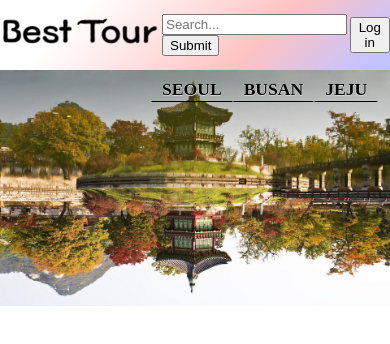
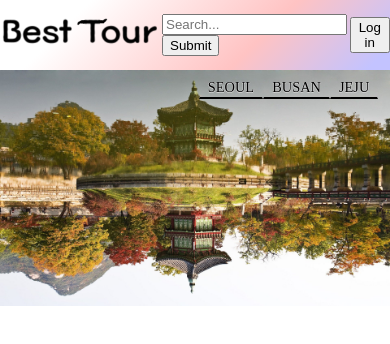
Before and after one commit to good-jinu/trip, a Vue app in the folder client/: page / in a window 390 px wide. Shown: the top 344 px of the page. Built offline with nearby package versions, Linux system fonts and the light colour scheme; a web font is replaced by a local one.

Commit message:
Home.vue 스타일링2

```diff
--- a/client/src/views/Home.vue
+++ b/client/src/views/Home.vue
@@ -1,6 +1,6 @@
 <template>
   <div class="full">
-      <img class="image" src="./images/mainImage.jpg" alt="">
+      <img class="mainImage" src="./images/mainImage.jpg" alt="">
       <div class="homeMain">
           <div div class="recommendBtn"
           v-for="item in this.$store.state.places"
@@ -36,7 +36,7 @@ export default {
     position: relative;
 }
 
-.image{
+.mainImage{
 width: 100%;
 }
 
@@ -53,31 +53,30 @@ width: 100%;
 }
 
 .recommendBtn button {
-    /* margin: 1%; */
-    /* border-radius: 10px; */
     border: 1px solid rgba(0, 0, 0, 0);
-    border-bottom: 1px solid black;
+    border-bottom: 2px solid black;
     background-color: rgba(0, 0, 0, 0);
     font-family: 'Recipekorea';
-    /* text-decoration: underline; */
-    /* transform: scale(1.4); */
-    /* text-underline-position: under; */
     text-transform: uppercase;
+}
+
+.recommendBtn button:hover {
+    background-color: black;
+    color: white;
+    text-shadow: none;
 }
 
 @media screen and (max-width: 770px) {
 	.recommendBtn button {
-    font-size: 1.1rem;
-    font-weight: 600;
+    font-size: 0.9rem;
     text-shadow: -0.5px 0 #D3D3D3, 0 0.5px #D3D3D3, 0.5px 0 #D3D3D3, 0 -0.5px #D3D3D3;
-    padding: 1px 10px;
+    padding: 1px 8px;
 }
 }
 
 @media screen and (min-width: 770px) {
 	.recommendBtn button {
     font-size: 1.8rem;
-    font-weight: 600;
     text-shadow: -1px 0 #D3D3D3, 0 1px #D3D3D3, 1px 0 #D3D3D3, 0 -1px #D3D3D3;
     padding: 1px 10px;
 }
```
